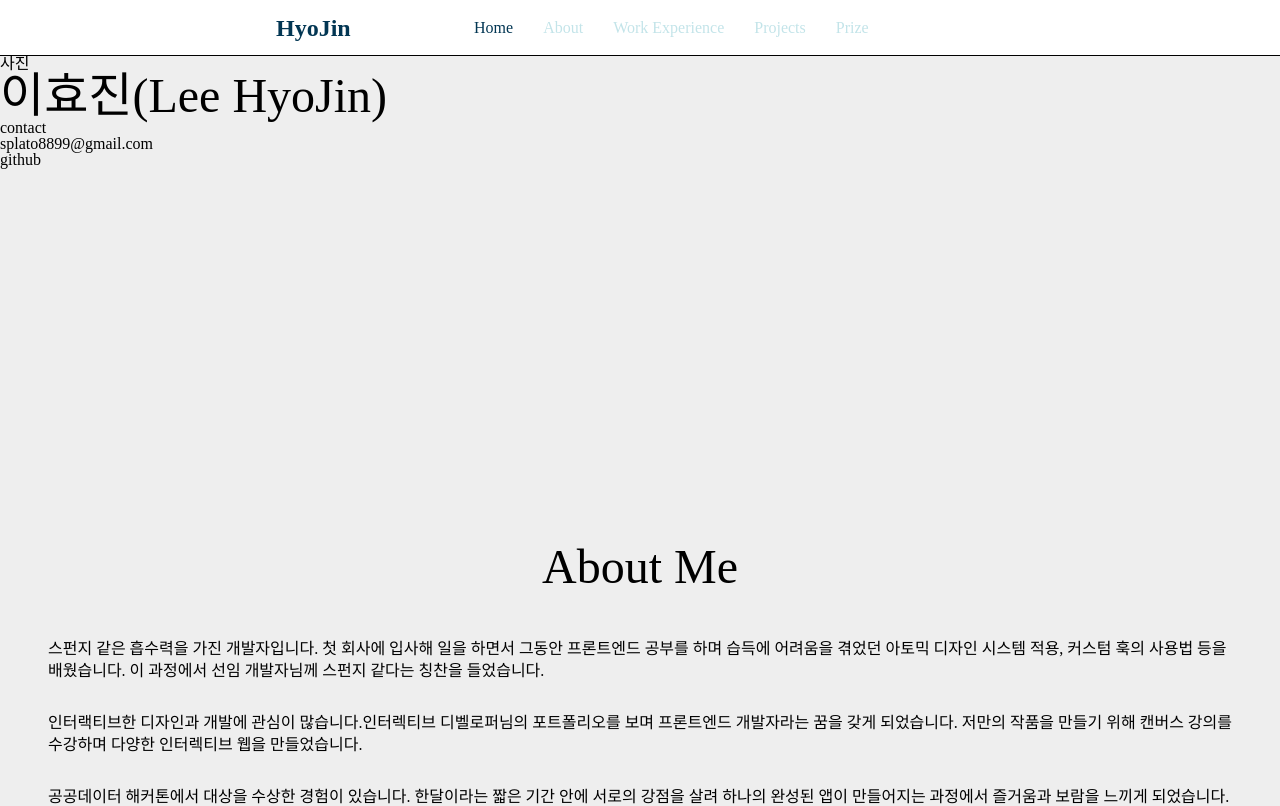
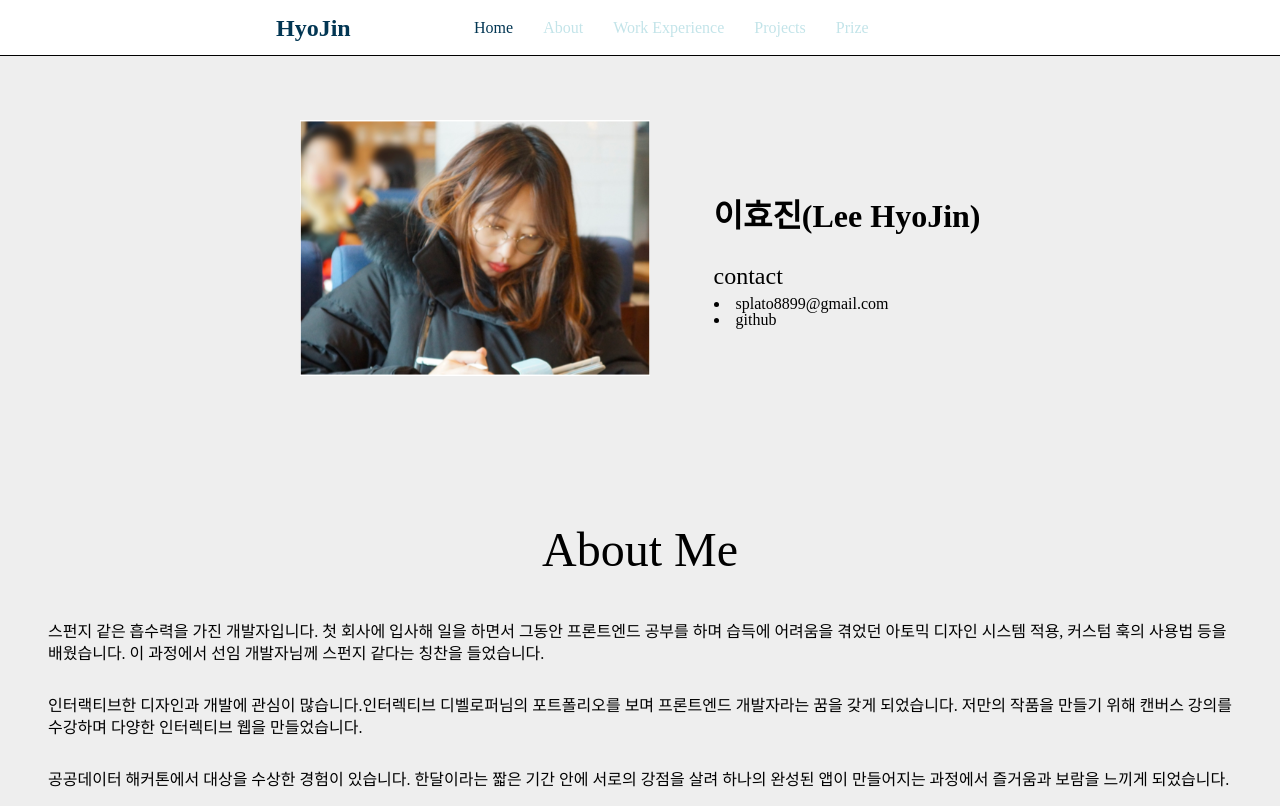
Before and after one commit to hyojinLee-git/portfolio, a React (Vite) app: page / in a window 1280 px wide. Shown: the top 806 px of the page. Built offline with nearby package versions, Linux system fonts and the light colour scheme.

Commit message:
feat: section1 구현

```diff
--- a/src/containers/Sections/Section1/index.tsx
+++ b/src/containers/Sections/Section1/index.tsx
@@ -3,12 +3,18 @@ import "./style.css";
 export default function Section1() {
     return (
         <section className="section1">
-            <div>사진</div>
-            <h1>이효진(Lee HyoJin)</h1>
             <div>
-                <div>contact</div>
-                <div>splato8899@gmail.com</div>
-                <div>github</div>
+                <img src="/public/common/profile.png" />
+            </div>
+            <div className="information">
+                <h1>이효진(Lee HyoJin)</h1>
+                <address>
+                    <h3>contact</h3>
+                    <ul>
+                        <li>splato8899@gmail.com</li>
+                        <li>github</li>
+                    </ul>
+                </address>
             </div>
         </section>
     );
--- a/src/containers/Sections/Section1/style.css
+++ b/src/containers/Sections/Section1/style.css
@@ -1,8 +1,45 @@
 .section1 {
-    /* border: 1px solid red; */
-    height: 500px;
+    display: flex;
+    justify-content: center;
+    gap: 4rem;
+    margin-top: 4rem;
+    margin-bottom: 10rem;
 }
 
-.section1 > h1 {
-    font-size: 48px;
+.section1 img {
+    width: 35vmax;
+    max-width: 350px;
+    min-width: 250px;
 }
+
+.section1 > .information {
+    margin-top: 5rem;
+}
+.section1 > .information > h1 {
+    font-size: 2rem;
+    font-weight: 700;
+}
+
+.section1 address {
+    margin-top: 2rem;
+}
+
+.section1 address > h3 {
+    font-weight: 500;
+    font-size: 1.5rem;
+    margin-bottom: 0.5rem;
+}
+
+.section1 address > ul {
+    list-style: inside;
+}
+
+@media (max-width: 576px) {
+    .section1 {
+        flex-direction: column;
+        align-items: center;
+    }
+    .section1 > .information {
+        margin-top: 0;
+    }
+}
```
Also changed, not shown: public/common/profile.png (added).
